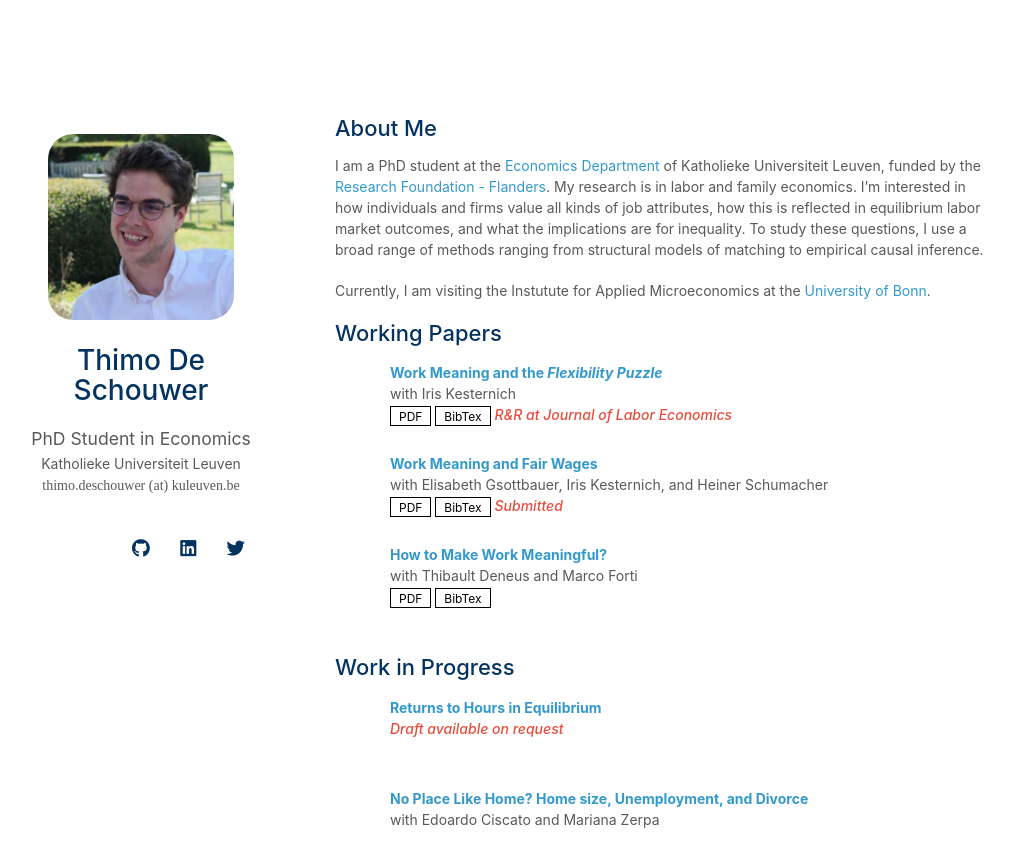
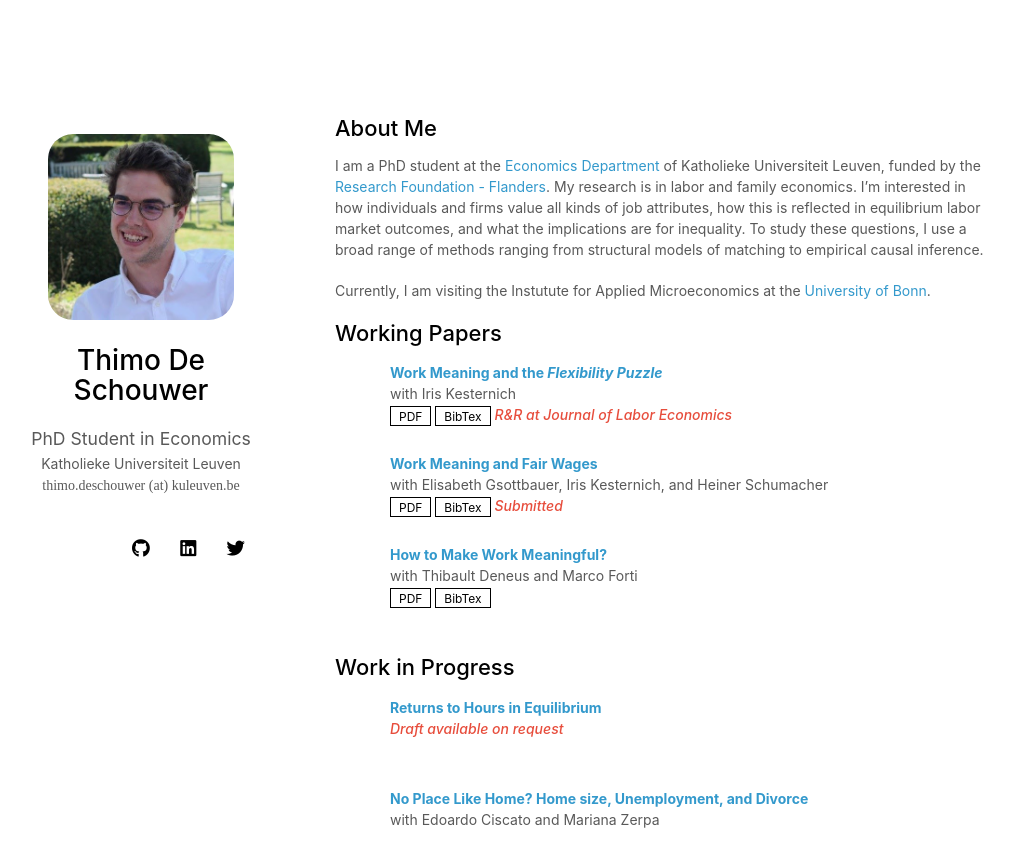
Before and after one commit to thimodeschouwer/thimodeschouwer.github.io, a Jekyll site: the page built from index.md, in a window 1280 px wide and 970 px high. Shown: the top 867 px of the window, without its empty margins (135-1146 px from the left). Built offline with Jekyll 4.4.1, drawn with Linux system fonts in a browser that asks for light colours; nearby versions of some CDN libraries; a style sheet for code colours, icons or effects is not loaded; our own code applies the rules of GitHub Pages for plain Markdown files.

Commit message:
Update minimal-light-no-dark-mode.scss

```diff
--- a/_sass/minimal-light-no-dark-mode.scss
+++ b/_sass/minimal-light-no-dark-mode.scss
@@ -7,7 +7,7 @@
   height:2.4rem;
   width:2.4rem;
   background-color:transparent;
-  color:#043361!important;
+  color:#000000!important;
   border-radius:100%;
   text-align:center;
   font-size:1.15rem;
@@ -29,7 +29,7 @@
       }
       .social-icons a:hover:after {
         width: 100%;
-        background: #337ab7;
+        background: #000000;
       }
      */
 
@@ -70,16 +70,16 @@
   margin:-1.8rem}
 
 .twitter span{
-  background-color:#4099ff}
+  background-color:#000000}
 
 .facebook span{
-  background-color:#4286f4}
+  background-color:#000000}
 
 .linkedin span{
-  background-color:#0077B5}
+  background-color:#000000}
 
 .github span{
-  background-color:#000}
+  background-color:#000000}
 
 email {
     font-size: 14px;
@@ -102,16 +102,16 @@ email {
   z-index:10}
 
 .icon-button .icon-twitter{
-  color:#4099ff}
+  color:#000000}
 
 .icon-button .icon-facebook{
-  color:#4286f4}
+  color:#000000}
 
 .icon-button .icon-github{
-  color:#000;}
+  color:#000000;}
 
 .icon-button .icon-linkedin{
-  color:#0077B5}
+  color:#000000}
 
 .icon-button:hover .icon-twitter,.icon-button:hover .icon-facebook,.icon-button:hover .icon-github,.icon-button:hover .icon-linkedin{color:white}
 
@@ -183,18 +183,18 @@ papertitle {
 
 h3, h4, h5, h6 {
   font-weight: 600;
-  color:#043361;
+  color:#228B22;
   margin:0 0 20px;
 }
 
 h1 {
   font-weight: 500;
-  color:#043361;
+  color:#000000;
   margin:0 0 20px;
 }
 
 h2 {
-  color:#043361;
+  color:#000000;
   font-weight: 500;
   margin:2px 0px 15px;
   font-size: 157%;
```
